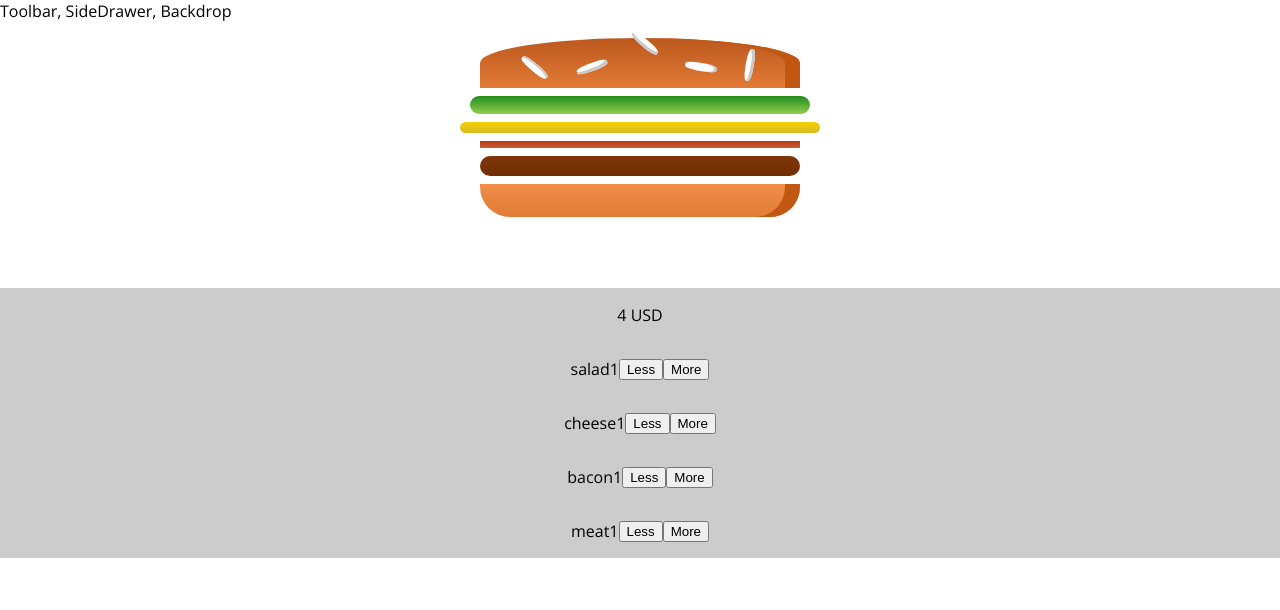
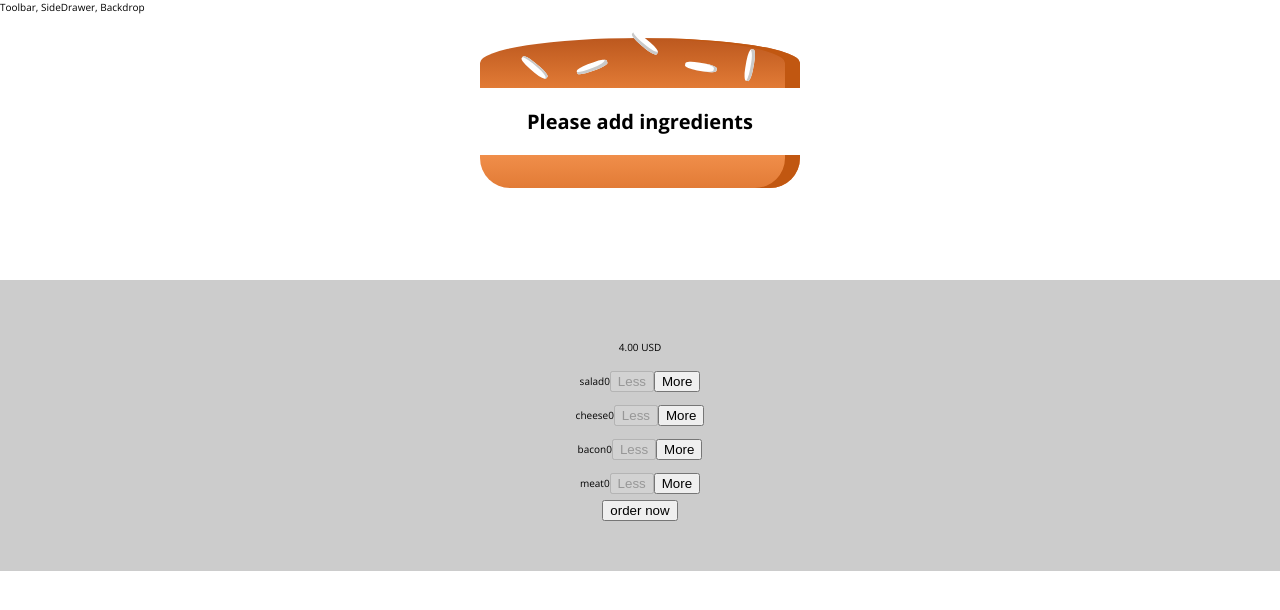
Before and after one commit to pldvd/burger-builder, a React (Create React App) app: page / in a window 1280 px wide. Shown: the top 610 px of the page. Built offline with nearby package versions, Linux system fonts and the light colour scheme.

Commit message:
add root font size and start converting css values to rem

```diff
--- a/src/components/Burger/Burger.module.css
+++ b/src/components/Burger/Burger.module.css
@@ -1,9 +1,9 @@
 .Burger {
-  max-width: 400px;
-  height: 250px;
+  max-width: 40rem;
+  height: 25rem;
   margin: auto;
-  /* overflow: scroll; */
+  overflow: scroll;
   font-weight: bold;
   text-align: center;
-  font-size: 1.2rem;
+  font-size: 2rem;
 }
--- a/src/components/BurgerControls/BurgerControls.js
+++ b/src/components/BurgerControls/BurgerControls.js
@@ -7,7 +7,7 @@ const BurgerControls = (props) => {
 
   return (
     <div className={styles.BurgerControls}>
-      <p>{props.price} USD</p>
+      <p>{props.price.toFixed(2)} USD</p>
       {
         ingredNames.map(ingredient => <BurgerControl
           name={ingredient}
@@ -15,6 +15,7 @@ const BurgerControls = (props) => {
           amount={props.ingredients[ingredient]}
           changeAmount={props.changeAmount}></BurgerControl>)
       }
+      <button>order now</button>
     </div>
   )
 }
--- a/src/components/BurgerControls/BurgerControls.module.css
+++ b/src/components/BurgerControls/BurgerControls.module.css
@@ -1,4 +1,5 @@
 .BurgerControls {
+  padding: 5rem 0;
   width: 100%;
   background-color: #ccc;
   display: flex;
--- a/src/containers/BurgerBuilder/BurgerBuilder.js
+++ b/src/containers/BurgerBuilder/BurgerBuilder.js
@@ -9,16 +9,16 @@ class BurgerBuilder extends Component {
 
     this.state = {
       ingredients: {
-        salad: 1,
-        cheese: 1,
-        bacon: 1,
-        meat: 1,
+        salad: 0,
+        cheese: 0,
+        bacon: 0,
+        meat: 0,
       },
-      finalPrice: 4.00,
+      finalPrice: 4,
     }
 
     this.IngredientPriceList = {
-      salad: 0.5,
+      salad: .5,
       cheese: 1,
       bacon: 1,
       meat: 2,
--- a/src/index.css
+++ b/src/index.css
@@ -1,3 +1,7 @@
+html {
+  font-size: 62.5%;
+}
+
 body {
   margin: 0;
   font-family: 'Open Sans', sans-serif;
```
